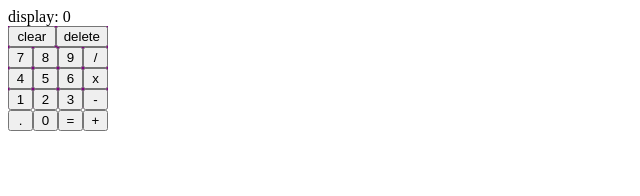
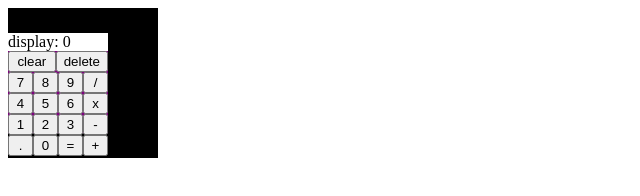
Before and after one commit to AsdWaring/calculator, a plain HTML site: page index.html in a window 1280 px wide. Shown: the whole page, without its empty margins (0-640 px from the left). Drawn offline with Linux system fonts and the light colour scheme.

Commit message:
flex box work

```diff
--- a/index.html
+++ b/index.html
@@ -11,6 +11,7 @@
 
     <script src="app.js"></script>
 </body>
+<div id="calculator">
 <div id="container">
     <div id="display">display: 0 </div>
 <div id="correct">
@@ -36,4 +37,5 @@
     <button id ="+">+</button>
 </div>
 </div>
+</div>
 </html>
--- a/styles.css
+++ b/styles.css
@@ -19,8 +19,18 @@
     flex-direction: column;
     height: 100px;
     width: 100px;
+    justify-content: space-around;
 }
 
 #display {
     background-color: white;
 }
+
+#calculator {
+    display: flex;
+    flex-direction: column;
+    height: 150px;
+    width: 150px;
+    background-color: black;
+    justify-content: space-around;
+}
```
